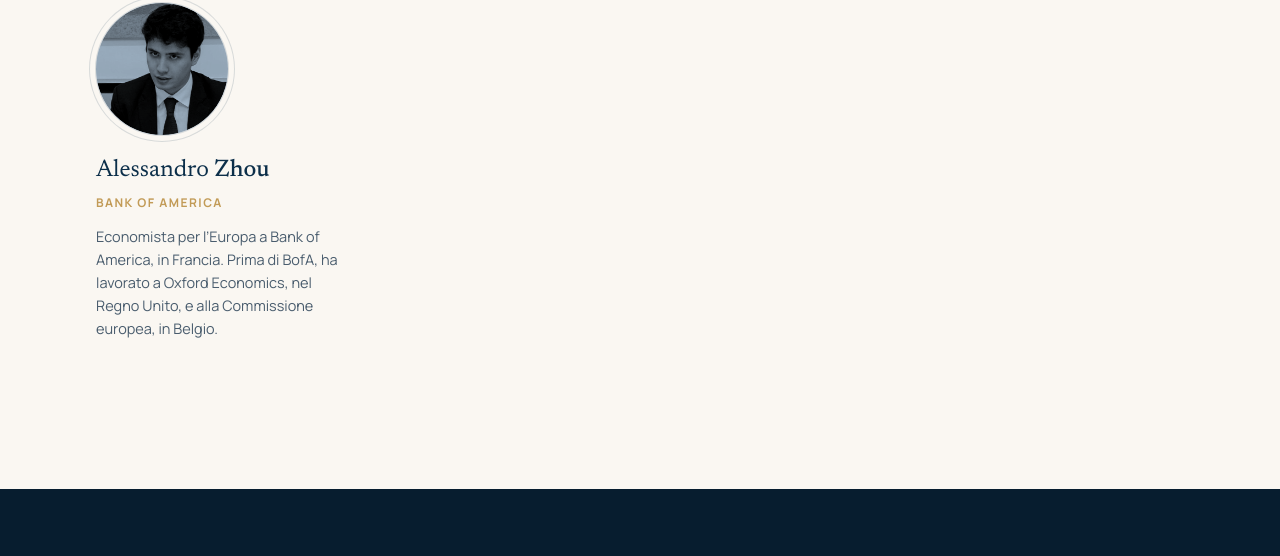
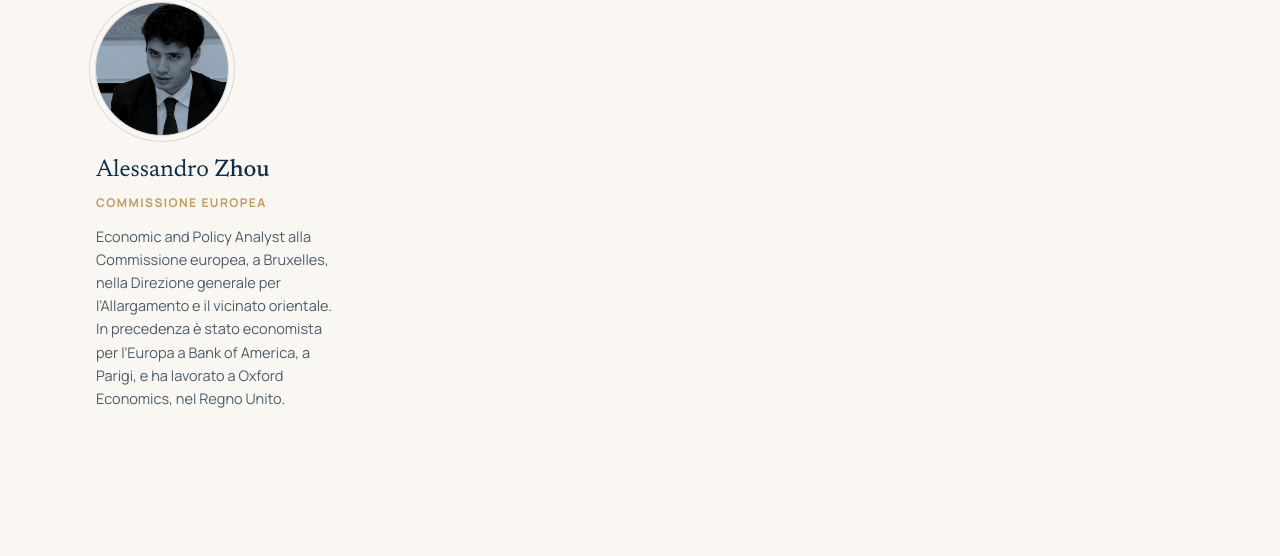
Before and after one commit to elbid/polarisprofessionals, a plain HTML site: page index.html in a window 1280 px wide. Shown: the part 4049-4605 px from the top of the page. Drawn offline with Linux system fonts and the light colour scheme.

Commit message:
Aggiornata la bio di Alessandro Zhou
Co-Authored-By: Claude Opus 5.5 <noreply@anthropic.com>
Claude-Session: https://claude.ai/code/session_01A7zSpVj4Eyv6X27f63hNFZ

```diff
--- a/index.html
+++ b/index.html
@@ -254,8 +254,8 @@
             <img src="assets/membri/zhou-alessandro.jpg" alt="" loading="lazy" onerror="this.remove()">
           </div>
           <h3 class="membro-nome">Alessandro <span>Zhou</span></h3>
-          <p class="membro-aff">Bank of America</p>
-          <p class="membro-bio">Economista per l’Europa a Bank of America, in Francia. Prima di BofA, ha lavorato a Oxford Economics, nel Regno Unito, e alla Commissione europea, in Belgio.</p>
+          <p class="membro-aff">Commissione europea</p>
+          <p class="membro-bio">Economic and Policy Analyst alla Commissione europea, a Bruxelles, nella Direzione generale per l’Allargamento e il vicinato orientale. In precedenza è stato economista per l’Europa a Bank of America, a Parigi, e ha lavorato a Oxford Economics, nel Regno Unito.</p>
         </li>
         </ul>
       </div>
```
